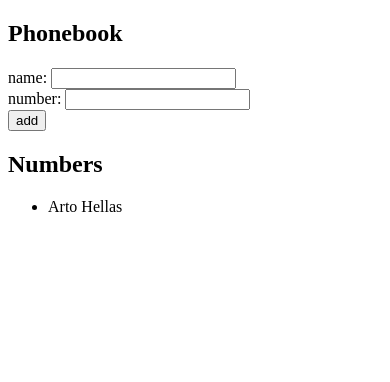
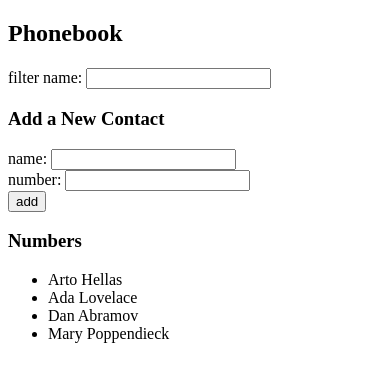
Before and after one commit to ericjen01/fullstackopen2023_exercises, a React (Vite) app in the folder part2/phonebook/: page / in a window 390 px wide. Shown: the top 382 px of the page. Built offline with nearby package versions, Linux system fonts and the light colour scheme; the HTML template or start-up script is replaced by a standard one.

Commit message:
2.9*: The Phonebook Step4

```diff
--- a/part2/phonebook/src/App.jsx
+++ b/part2/phonebook/src/App.jsx
@@ -1,6 +1,6 @@
 /* eslint-disable react/prop-types */
 import { useState } from 'react'
-import Person from './components/Person'
+import Persons from './components/Persons'
 
 
 const Alert = ({message}) =>(
@@ -9,50 +9,61 @@ const Alert = ({message}) =>(
 
 const App = () => {
 
-  const [persons, setPersons] = useState([{ name: 'Arto Hellas' }])
+  const [persons, setPersons] = useState([
+    { name: 'Arto Hellas', number: '040-123456', id: 1 },
+    { name: 'Ada Lovelace', number: '39-44-5323523', id: 2 },
+    { name: 'Dan Abramov', number: '12-43-234345', id: 3 },
+    { name: 'Mary Poppendieck', number: '39-23-6423122', id: 4 }
+  ])
   const [newName, setNewName] = useState('')
   const [newNumber, setNewNumber] = useState('')
   const [message, setMessage] = useState('')
+  const [searchTerm, setSearchTerm] = useState('')
 
-  const duplicateName = persons.find(p => p.name === newName)
+  const personsToShow = searchTerm.length > 0
+    ? persons.filter(p => p.name.search(new RegExp(searchTerm, 'ig')) >= 0 )
+    : persons
 
   const submitAddition = (e) =>{
     e.preventDefault();
 
-    const person = {name:newName}
+    const newPersonToAdd = {name:newName, phone:newNumber}
+    const duplicateName = persons.find(p => p.name === newName)
 
     duplicateName
     ? setMessage(`" ${newName} " is already added to phonebook`)
-    : setPersons(persons.concat(person))
+    : setPersons(persons.concat(newPersonToAdd))
 
-    setTimeout(() => {
-      setMessage(null)
-    }, 4000)
+    setTimeout(() => { setMessage(null) }, 4000)
   }
 
-  const handlePersonChange = (e) => setNewName(e.target.value)
-  const handleNumberChange = (e) => setNewNumber(e.target.value)
+  const managePersonChange = (e) => setNewName(e.target.value)
+  const manageNumberChange = (e) => setNewNumber(e.target.value)
+  const manageSearchChange = (e) => setSearchTerm(e.target.value)
+
 
   return (
     <div>
       <h2>Phonebook</h2>
       <Alert message={message}>test</Alert>
+      <div>
+        filter name: <input value={searchTerm} onChange={manageSearchChange}/>
+      </div>
+      <h3>Add a New Contact</h3>
       <form onSubmit={submitAddition}>
         <div>
-          name: <input value={newName} onChange={handlePersonChange}/>
+          name: <input value={newName} onChange={managePersonChange}/>
         </div>
         <div>
-          number: <input value={newNumber} onChange={handleNumberChange}/>
+          number: <input value={newNumber} onChange={manageNumberChange}/>
         </div>
         <div>
           <button type="submit">add</button>
         </div>
       </form>
-      <h2>Numbers</h2>
-        <ul>
-          {persons.map((p,i)=>(
-            <Person person={p} key={i}/>
-          ))}
+      <h3>Numbers</h3>
+        <ul>{}
+            <Persons personsToShow={personsToShow}/>
         </ul>
     </div>
   )
--- a/part2/phonebook/src/components/Person.jsx
+++ /dev/null
@@ -1,9 +0,0 @@
-
-/* eslint-disable react/prop-types */
-const Person = ({person}) =>{
-    return(
-      <li>{person.name}</li>
-    )
-  }
-
-export default Person
--- /dev/null
+++ b/part2/phonebook/src/components/Persons.jsx
@@ -0,0 +1,11 @@
+
+/* eslint-disable react/prop-types */
+const Person = ({personsToShow}) =>(
+  personsToShow.map((p,i) =>
+  (
+    <li key={i}>{p.name}</li>
+    )
+  )
+)
+
+export default Person
```
